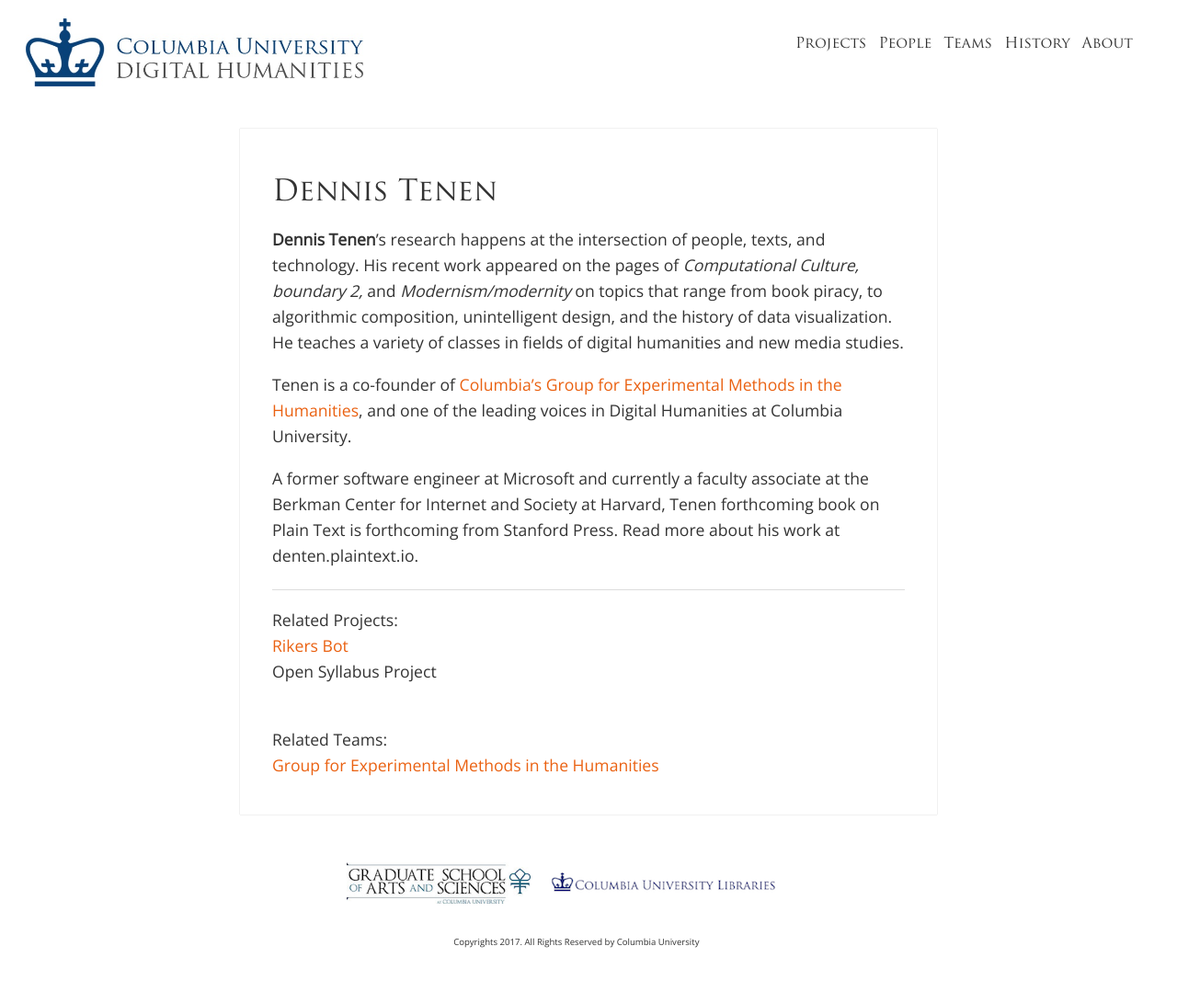
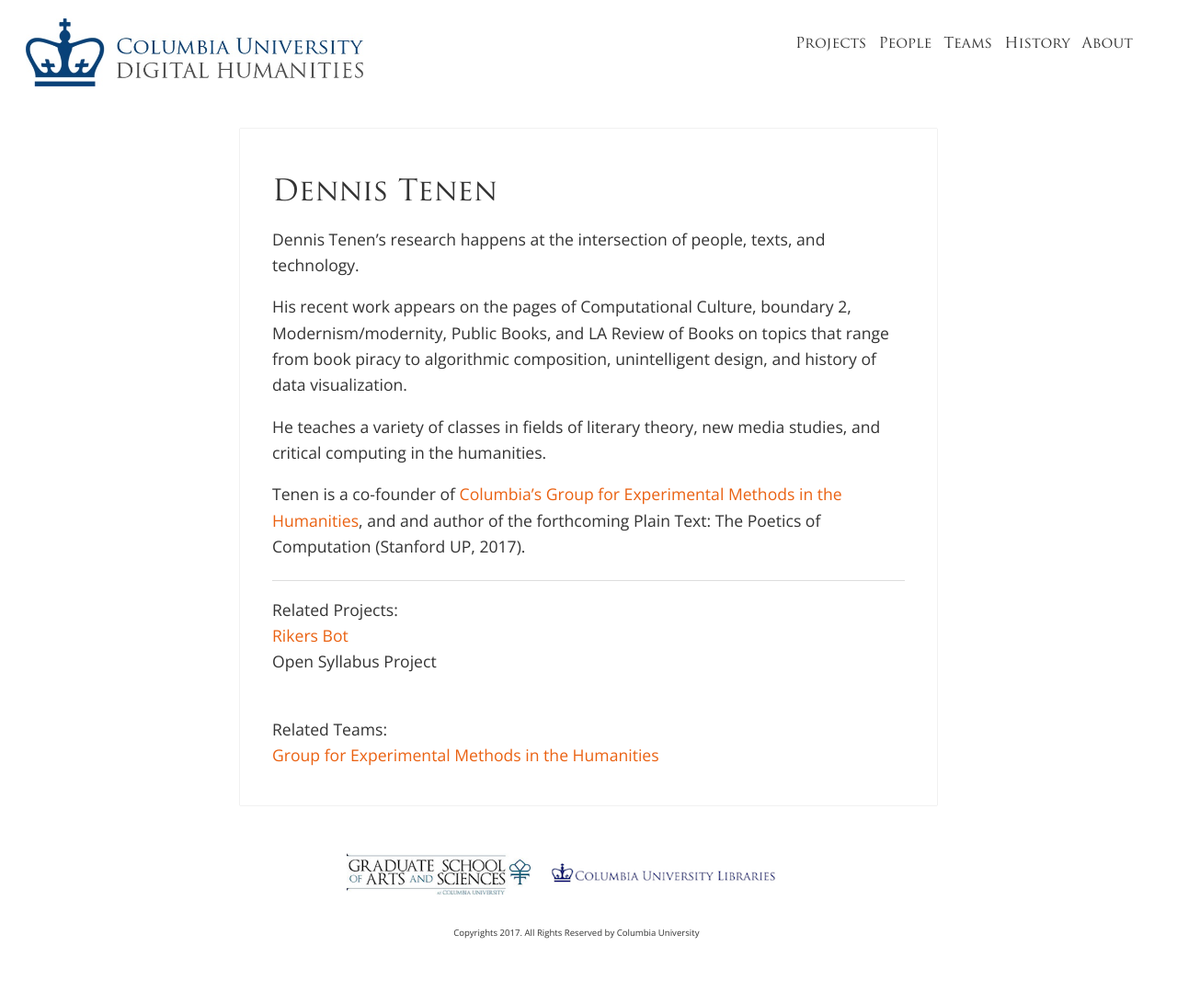
Before and after one commit to cul/dlst-dh, a Jekyll site: the page built from _people/dtenen.md, in a window 1280 px wide. Shown: the whole page at 92% size. Built offline with Jekyll 4.4.1, drawn with Linux system fonts in a browser that asks for light colours; nearby versions of some CDN libraries.

Commit message:
tweaked denten profile

```diff
--- a/_people/dtenen.md
+++ b/_people/dtenen.md
@@ -12,8 +12,10 @@ teams:
 - Group for Experimental Methods in the Humanities
 ---
 
-<strong>Dennis Tenen</strong>'s research happens at the intersection of people, texts, and technology. His recent work appeared on the pages of <em>Computational Culture, boundary 2,</em> and <em>Modernism/modernity</em> on topics that range from book piracy, to algorithmic composition, unintelligent design, and the history of data visualization. He teaches a variety of classes in fields of digital humanities and new media studies.
+Dennis Tenen's research happens at the intersection of people, texts, and technology.
 
-Tenen is a co-founder of <a href="http://xpmethod.plaintext.in/">Columbia's Group for Experimental Methods in the Humanities</a>, and one of the leading voices in Digital Humanities at Columbia University.
+His recent work appears on the pages of Computational Culture, boundary 2, Modernism/modernity, Public Books, and LA Review of Books on topics that range from book piracy to algorithmic composition, unintelligent design, and history of data visualization.
 
-A former software engineer at Microsoft and currently a faculty associate at the Berkman Center for Internet and Society at Harvard, Tenen forthcoming book on Plain Text is forthcoming from Stanford Press. Read more about his work at denten.plaintext.io.
+He teaches a variety of classes in fields of literary theory, new media studies, and critical computing in the humanities.
+
+Tenen is a co-founder of <a href="http://xpmethod.plaintext.in/">Columbia's Group for Experimental Methods in the Humanities</a>, and and author of the forthcoming Plain Text: The Poetics of Computation (Stanford UP, 2017).
```
